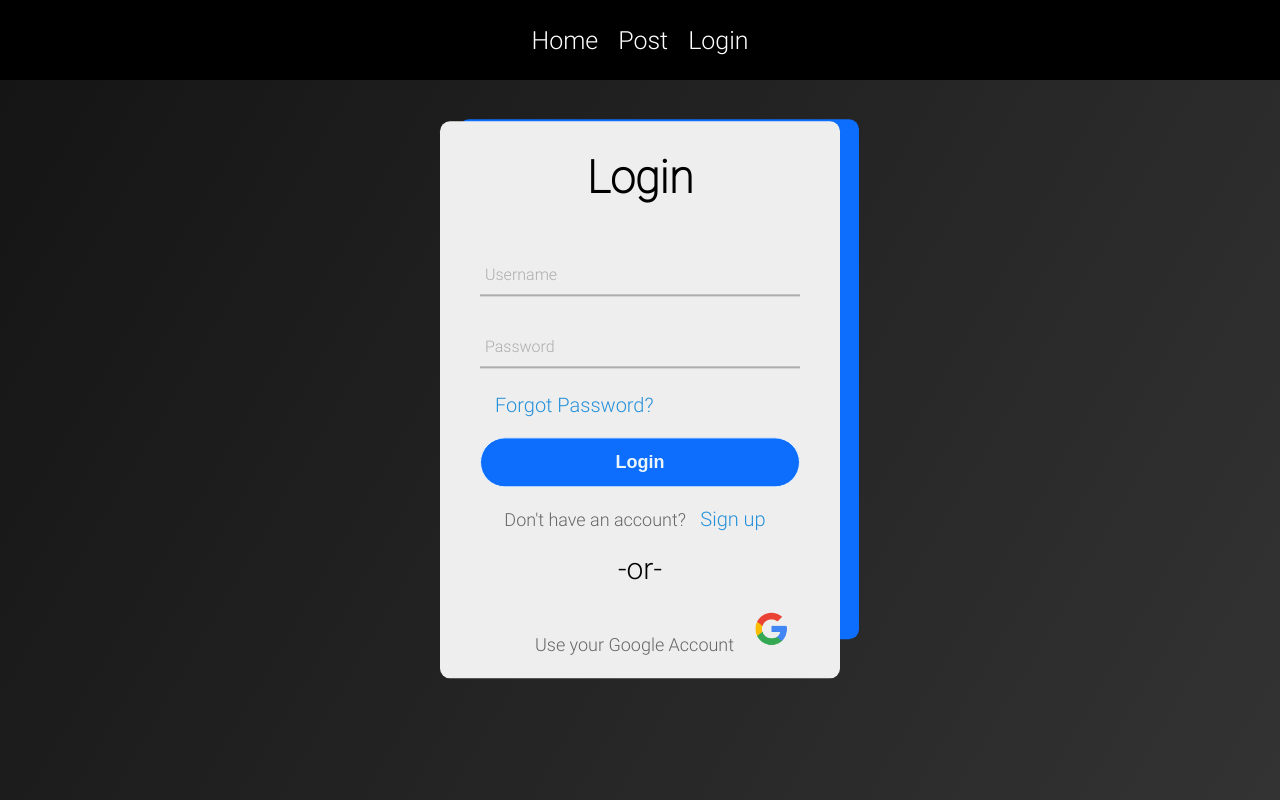
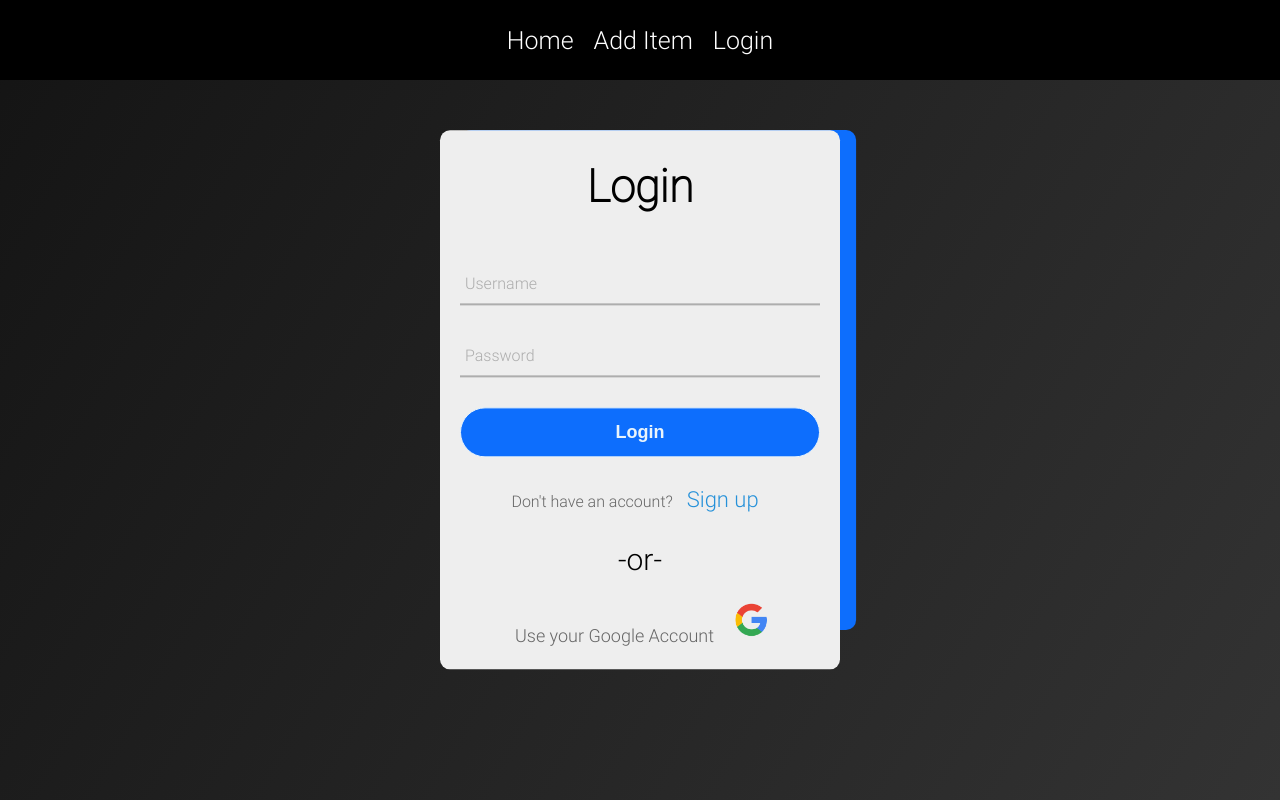
Before and after one commit to Bumskee/XCoffeeShopFrontend, a React (Create React App) app: page /login in a window 1280 px wide. Built offline with nearby package versions, Linux system fonts and the light colour scheme; the HTML template or start-up script is replaced by a standard one.

Commit message:
push for idk fuck it la capek

```diff
--- a/src/App.jsx
+++ b/src/App.jsx
@@ -17,7 +17,7 @@ const App = () => {
     <Router>
         <nav>
             <Link to="/">Home</Link>
-            <Link to="/createpost">Post</Link>
+            <Link to="/createpost">Add Item</Link>
             {!localStorage.getItem("isAuth") ? <Link to="/login">Login</Link> : <button class = 'astext' onClick={SignUserOut}>Logout</button>}
         </nav>
         <Routes>
--- a/src/pages/CreatePost.jsx
+++ b/src/pages/CreatePost.jsx
@@ -11,7 +11,7 @@ export class CreatePost extends Component{
 
   handleSubmit(event){
     event.preventDefault();
-    fetch('https://characternames-backend.herokuapp.com/'+'heroes',{
+    fetch('https://mrx-coffeeshop-backend.herokuapp.com/'+'menues',{
         method:'POST',
         mode:'cors',
         headers:{
@@ -19,9 +19,9 @@ export class CreatePost extends Component{
             'Content-Type':'application/json'
         },
         body:JSON.stringify({
-            heros_id:null,
+            menues_id:null,
             name:event.target.name.value,
-            alias:event.target.alias.value
+            price:event.target.price.value
         })
     })
     .then(res=>res.json())
@@ -40,16 +40,16 @@ export class CreatePost extends Component{
           <Form.Group class="beside" controlId="name">
             <Form.Label>name</Form.Label>
             <Form.Control type="text" name="name" required
-            placeholder="character name"/>
+            placeholder="Item Name"/>
           </Form.Group>
-          <Form.Group class="beside" controlId="alias">
-            <Form.Label>alias</Form.Label>
-            <Form.Control type="text" name="alias" required
-            placeholder="character alias"/>
+          <Form.Group class="beside" controlId="price">
+            <Form.Label>price</Form.Label>
+            <Form.Control type="text" name="price" required
+            placeholder="Item Price"/>
           </Form.Group>
           <Form.Group class="beside">
             <Button class="submitButton" variant="primary" type="submit">
-              Add Character
+              Add Item
             </Button>
           </Form.Group>
         </Form>
--- a/src/pages/Home.jsx
+++ b/src/pages/Home.jsx
@@ -6,14 +6,14 @@ export class Home extends Component {
 
   constructor(props){
     super(props);
-    this.state={heros:[]}
+    this.state={menues:[]}
   }
 
   refreshList(){
-    fetch('https://characternames-backend.herokuapp.com/'+'heroes')
+    fetch('https://mrx-coffeeshop-backend.herokuapp.com/'+'menues')
     .then(response=>response.json())
     .then(data=>{
-      this.setState({heros:data});
+      this.setState({menues:data});
     });
   }
 
@@ -25,39 +25,34 @@ export class Home extends Component {
     this.refreshList();
   }
 
-  deleteHero(heros_id){
+  orderItem(){
     if(window.confirm("are you sure?")){
-      fetch('https://characternames-backend.herokuapp.com/'+'heroes/'+heros_id,{
-        mode:'cors',
-        method:'DELETE',
-        header:{'Accept':'application/json'},
-        'Content-Type':'application/json'
-      })
+      console.log("order successful")
     }
   }
 
   render(){
-    const {heros}=this.state;
+    const {menues}=this.state;
     return (
       <div>
         <table class="content-table">
             <thead>
               <tr>
                 <th>Name</th>
-                <th>Alias</th>
+                <th>Price</th>
                 <th text-align="center">Options</th>
               </tr>
             </thead>
             <tbody>
-                {heros.map(hero=>
-                  <tr key={hero.heros_id}>
-                    <td>{hero.name}</td>
-                    <td>{hero.alias}</td>
+                {menues.map(menu=>
+                  <tr key={menu.menues_id}>
+                    <td>{menu.name}</td>
+                    <td>{menu.price}</td>
                     <td>
                       <ButtonToolbar>
                         <Button className="mr-2" variant="danger"
-                        onClick={()=>this.deleteHero(hero.heros_id)}>
-                          Delete
+                        onClick={()=>this.orderItem()}>
+                          Order
                         </Button>
                       </ButtonToolbar>
                     </td>
--- a/src/pages/Login.css
+++ b/src/pages/Login.css
@@ -44,8 +44,8 @@
     top: 50%;
     left: 49%;
     transform: translate(-42%, -54%);
-    width: 400px;
-    height: 520px;
+    width: 395px;
+    height: 500px;
     background: var(--main-color);
     border-radius: 10px;
   }
@@ -72,10 +72,16 @@
     box-sizing: border-box;
   }
 
-  form .txt_field{
+  .login_form{
+    margin-left: 20px;
+    margin-right: 20px;
+  }
+
+  .txt_field{
     position: relative;
     border-bottom: 2px solid #adadad;
-    margin: 30px 0;
+    margin-top: 30px;
+    margin-bottom: 30px;
   }
 
   .txt_field input{
@@ -139,7 +145,7 @@
     font-size: 20px;
   }
 
-  input[type="submit"]{
+  .login_button{
     width: 100%;
     height: 50px;
     border: 1px solid;
@@ -151,27 +157,28 @@
     outline: none;
 }
 
-  input[type= "submit"]:hover{
-    background: var(--secondary-color);
-    transition: .2s
+.login_button:hover{
+    background-color: var(--secondary-color);
+    transition: .5s
 }
 
   .signup_link{
-    margin: 20px 0;
+    margin: 30px 0;
     text-align: center;
+    font-size: 16px;
     color: #666666;
 }
 
 .signup_link a{
     color: #2691d9;
+    font-size: 22px;
     text-decoration: none;
-    font-size: 20px;
 }
 
 .signup_link a:hover{
-    font-size: 20px;
-    color: #2691d9;
     text-decoration: underline;
+    font-size: 22px;
+    cursor: pointer;
 }
 
   .or{
--- a/src/pages/Login.jsx
+++ b/src/pages/Login.jsx
@@ -9,6 +9,7 @@ const Login = () => {
   const state = {
     credentials: {username: '', password: ''},
 }
+
   const Navigate = useNavigate();
   const SignInWithGoogle = () => {
     signInWithPopup(Auth,Provider).then(() => {
@@ -16,8 +17,13 @@ const Login = () => {
         Navigate("/");
     })
   }
+
+  const registerButton = () => {
+    Navigate("/register");
+  }
+
   const regularLogin = () => {
-    fetch('https://surevey-backend.herokuapp.com/auth/', {
+    fetch('https://mrx-coffeeshop-backend.herokuapp.com/auth/', {
             method: 'POST',
             headers: {'Content-Type': 'application/json'},
             body: JSON.stringify(state.credentials)
@@ -26,41 +32,50 @@ const Login = () => {
         .then(
             data => {
                if (data.token) {
-                const cred = state.credentials;
                 localStorage.setItem("isAuth", true)
-                Navigate("/account");
+                Navigate("/");
                }
             }
         )
         .catch( error => console.error(error))
   }
+
+  const inputChanged = event => {
+    const cred = state.credentials;
+    cred[event.target.name] = event.target.value;
+    state.credentials = cred;
+  }
+
   return (
     <div className="Login">
       <div class = "login_box_back"></div>
       <div class="login_box_front">
           <h1 class = "LoginHeader">Login</h1>
-          <form method="post">
+          <div className="login_form">
               <div class="txt_field">
-                  <input type="text" required/>
+                  <input type="text" name="username"
+                    onChange={inputChanged}
+                    required/>
                   <span></span>
                   <label>Username</label>
               </div>
               <div class="txt_field">
-                  <input type="password" required/>
+                  <input type="password" name="password"
+                    onChange={inputChanged}
+                    required/>
                   <span></span>
                   <label>Password</label>
               </div>
-              <div class="pass"> <a href="#">Forgot Password?</a> </div>
-              <input type="submit" value="Login"/>
+              <button className="login_button" onClick={regularLogin}>Login</button>
               <div class="signup_link linkto">
-                  Don't have an account? <a href="#">Sign up</a>
+                  Don't have an account? <a onClick={registerButton}>Sign up</a>
               </div>
               <p class="or">-or-</p>
               <div class="login_google">
                 <img class="google-logo beside" src={GoogleLogo} onClick={SignInWithGoogle}/>
                 <p class="alter_login beside">Use your Google Account</p>
               </div>
-          </form>
+            </div>
         </div>
     </div>
   );
```
Also changed, not shown: 11 other files (tests, documents, lock files or other folders). Lines whose indentation alone changed are shown as unchanged.
